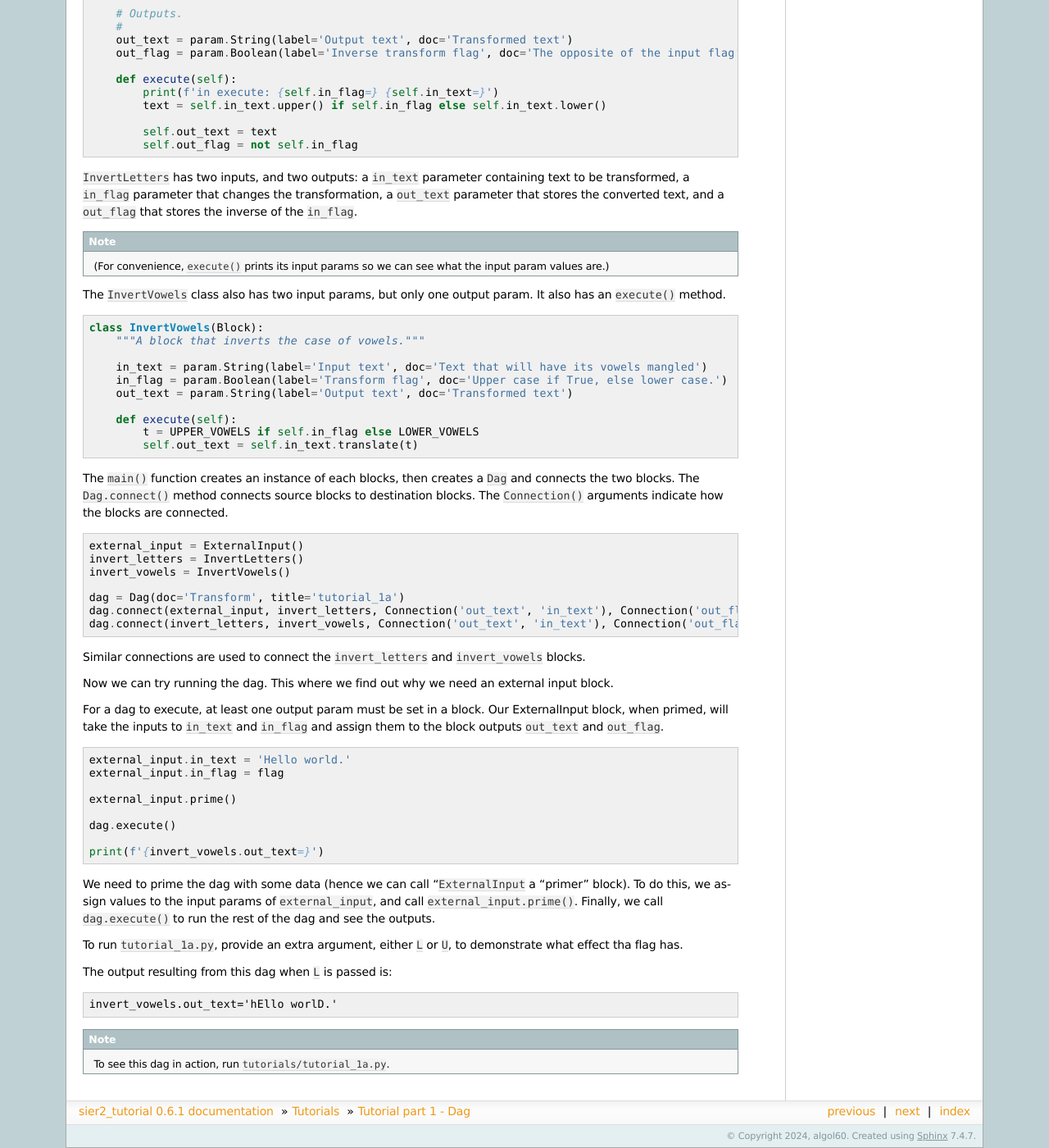
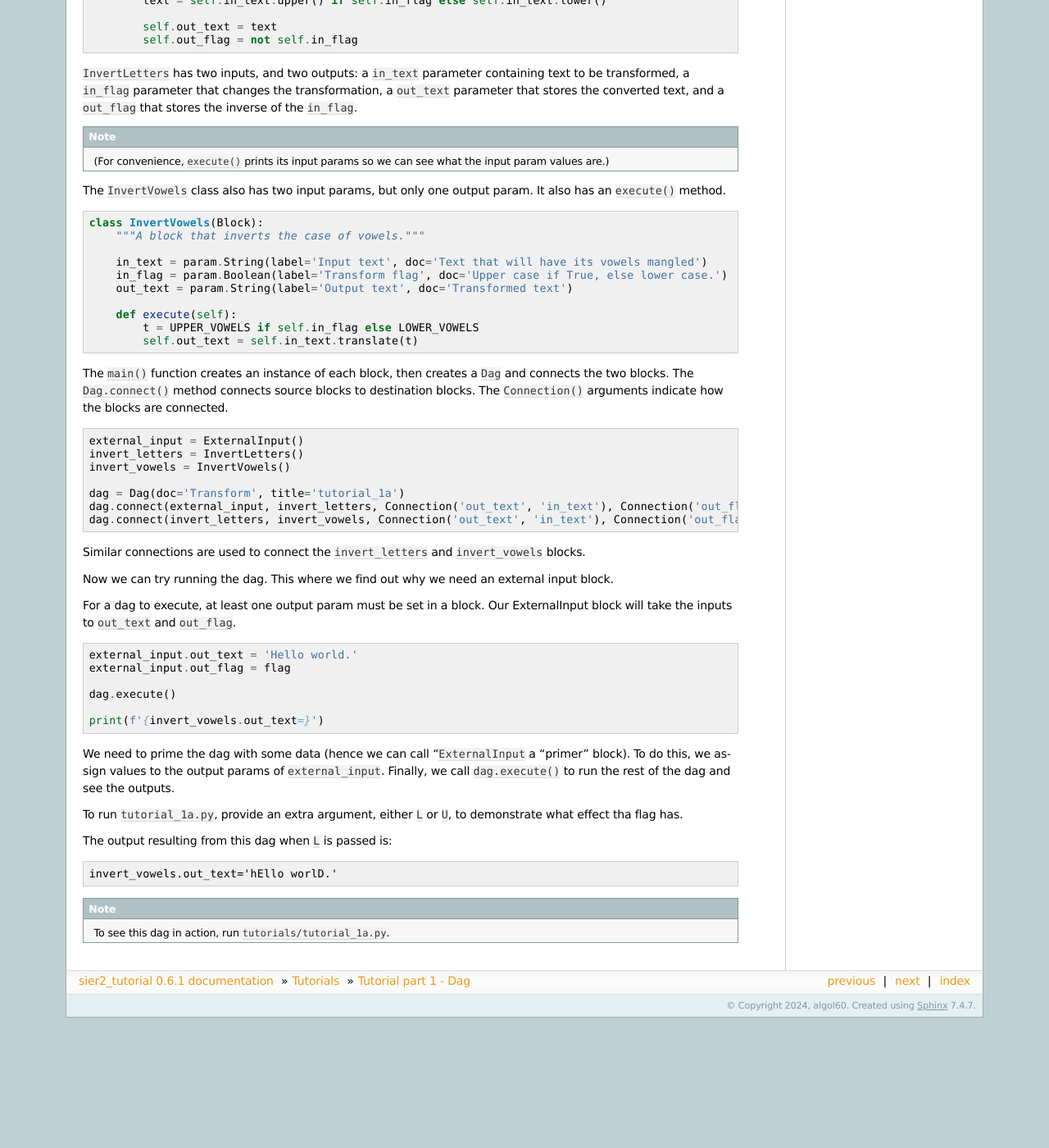
Before and after one commit to sier2/sier2-tutorial, a Sphinx documentation site: the page built from docs/source/tutorials/tutorial_1.rst, in a window 1280 px wide and 1400 px high, scrolled down 1493 px. Shown: the whole window at 82% size. Built offline with Sphinx 7.4.7, drawn with Linux system fonts in a browser that asks for light colours; the version number is read from the project's files by our own code; after the commit the page ends 2734 px from its top, so only the background shows below that; some of the changed text lies outside the part shown.

Commit message:
updated to simplify example

```diff
--- a/docs/source/tutorials/tutorial_1.rst
+++ b/docs/source/tutorials/tutorial_1.rst
@@ -35,7 +35,7 @@
 First we'll look at the ExternalInput class. There are two parameters, defined using the param library.
 How do we know which are inputs and which are outputs? Inputs start with in_, outputs start with out_.
 
-ExternalInput has two inputs, and two outputs: a text parameter containing text to be transformed, and a flag that changes the transformation.
+ExternalInput two outputs: a text parameter containing text to be transformed, and a flag that changes the transformation.
 
 .. code-block:: python
 
@@ -46,17 +46,8 @@
     class ExternalInput(Block):
         """A block that provides data to the dag."""
 
-        # input_text = param.String(label='Input Text', doc='Input Text')
-        in_text = param.String(label='Input text', doc='Input text')
-        in_flag = param.Boolean(label='Transform flag', doc='How text is transformed')
-
         out_text = param.String(label='Output text', doc='Output text')
         out_flag = param.Boolean(label='Transform flag', doc='How text is transformed')
-
-        def prime(self):
-            self.out_text = self.in_text
-            self.out_flag = self.in_flag
-
 
 
 (Below we'll set the values of the outputs manually from Python. In later tutorials, we'll see how to accept user input via a GUI.)
@@ -116,7 +107,7 @@
             self.out_text = self.in_text.translate(t)
 
 
-The ``main()`` function creates an instance of each blocks, then creates a ``Dag`` and
+The ``main()`` function creates an instance of each block, then creates a ``Dag`` and
 connects the two blocks. The ``Dag.connect()`` method connects source blocks
 to destination blocks. The ``Connection()`` arguments indicate
 how the blocks are connected.
@@ -137,25 +128,21 @@
 Now we can try running the dag. This where we find out why we need an
 external input block.
 
-For a dag to execute, at least one output param must be set in a block. Our ExternalInput block,
-when primed, will take the inputs to ``in_text`` and ``in_flag`` and assign them to
-the block outputs ``out_text`` and ``out_flag``.
+For a dag to execute, at least one output param must be set in a block. Our ExternalInput block
+will take the inputs to ``out_text`` and ``out_flag``.
 
 .. code-block:: python
 
-    external_input.in_text = 'Hello world.'
-    external_input.in_flag = flag
-
-    external_input.prime()
+    external_input.out_text = 'Hello world.'
+    external_input.out_flag = flag
 
     dag.execute()
 
     print(f'{invert_vowels.out_text=}')
 
 We need to prime the dag with some data (hence we can call "``ExternalInput``
-a "primer" block). To do this, we assign values to the input params of ``external_input``,
-and call ``external_input.prime()``. Finally, we call ``dag.execute()`` to run the
-rest of the dag and see the outputs.
+a "primer" block). To do this, we assign values to the output params of ``external_input``.
+Finally, we call ``dag.execute()`` to run the rest of the dag and see the outputs.
 
 To run ``tutorial_1a.py``, provide an extra argument, either ``L`` or ``U``,
 to demonstrate what effect tha flag has.
```
Also changed, not shown: 1 other file.
